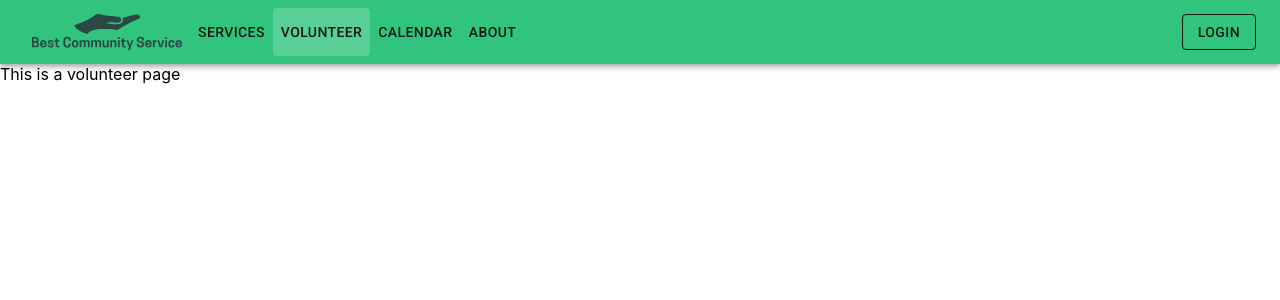
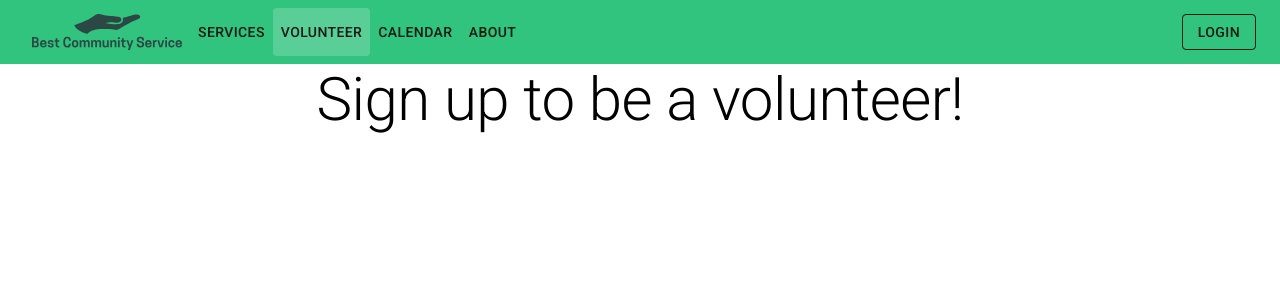
Before and after one commit to aneuhold/BestCommunityService, a React (Create React App) app: page /volunteer in a window 1280 px wide. Shown: the top 300 px of the page. Built offline with nearby package versions, Linux system fonts and the light colour scheme.

Commit message:
Add more detail to the volunteer page

```diff
--- a/src/main/App.tsx
+++ b/src/main/App.tsx
@@ -19,6 +19,7 @@ const App = (): JSX.Element => {
   return (
     <Router>
       <MuiThemeProvider theme={theme}>
+        <div className="App">
           <TopMenuBar loggedIn={false} />
           <Switch>
             <Route path="/about">
@@ -34,6 +35,7 @@ const App = (): JSX.Element => {
               <Home />
             </Route>
           </Switch>
+        </div>
       </MuiThemeProvider>
     </Router>
   );
--- a/src/main/routes/Volunteer.tsx
+++ b/src/main/routes/Volunteer.tsx
@@ -1,11 +1,38 @@
+import {
+  createStyles,
+  Theme,
+  Typography,
+  withStyles,
+  WithStyles,
+} from '@material-ui/core';
 import React from 'react';
 
-const Volunteer = (): JSX.Element => {
+function styles(theme: Theme) {
+  return createStyles({
+    root: {
+      display: 'flex',
+      flexWrap: 'wrap',
+      textAlign: 'center',
+      justifyContent: 'space-around',
+      backgroundColor: theme.palette.background.paper,
+    },
+    callToAction: {
+      display: 'inline-block',
+    },
+  });
+}
+
+export type VolunteerProps = WithStyles<typeof styles>;
+
+const Volunteer = (props: VolunteerProps): JSX.Element => {
+  const { classes } = props;
   return (
-    <>
-      <div>This is a volunteer page</div>
-    </>
+    <div className={classes.root}>
+      <Typography variant="h2" className={classes.callToAction} component="h1">
+        Sign up to be a volunteer!
+      </Typography>
+    </div>
   );
 };
 
-export default Volunteer;
+export default withStyles(styles, { withTheme: true })(Volunteer);
```
Lines whose indentation alone changed are shown as unchanged.
